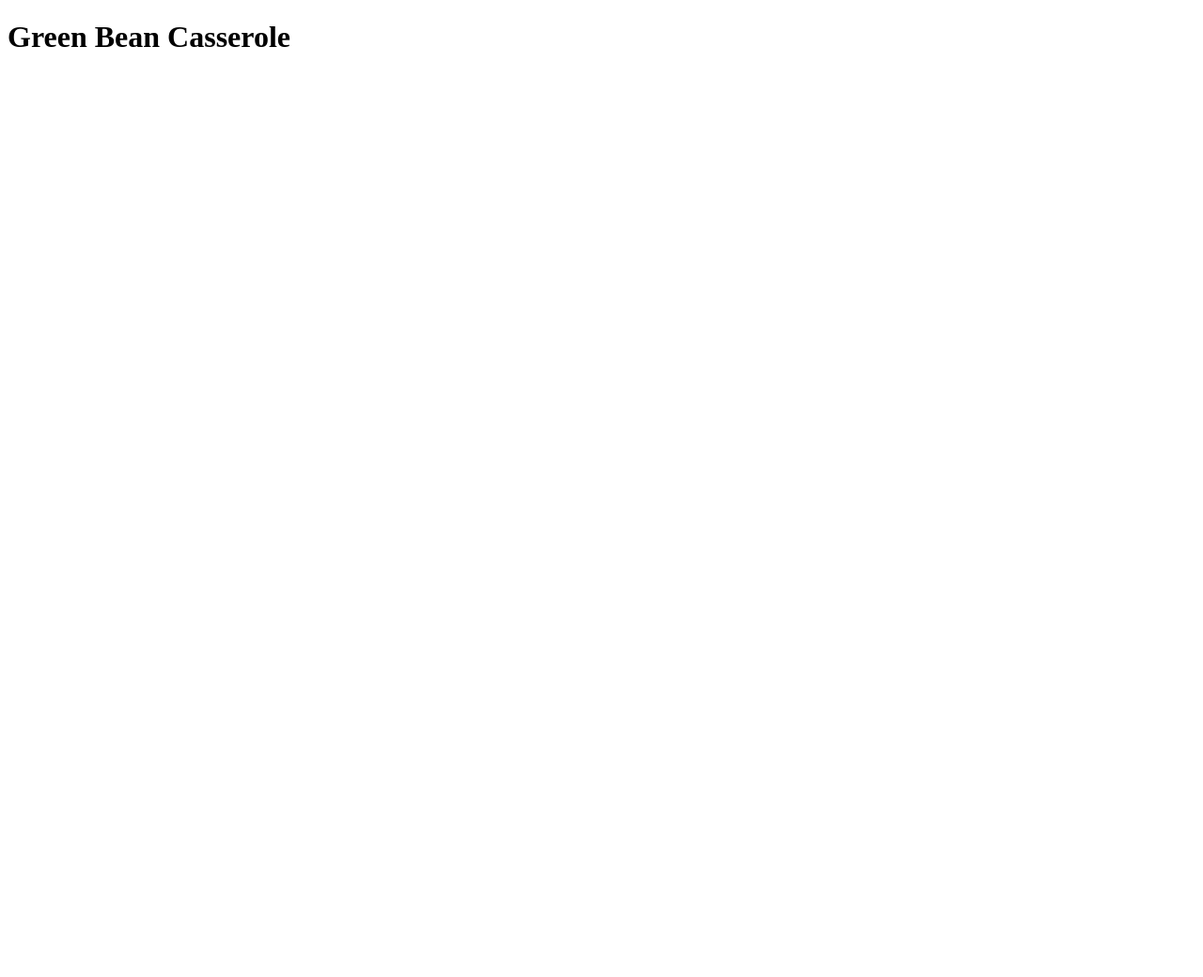
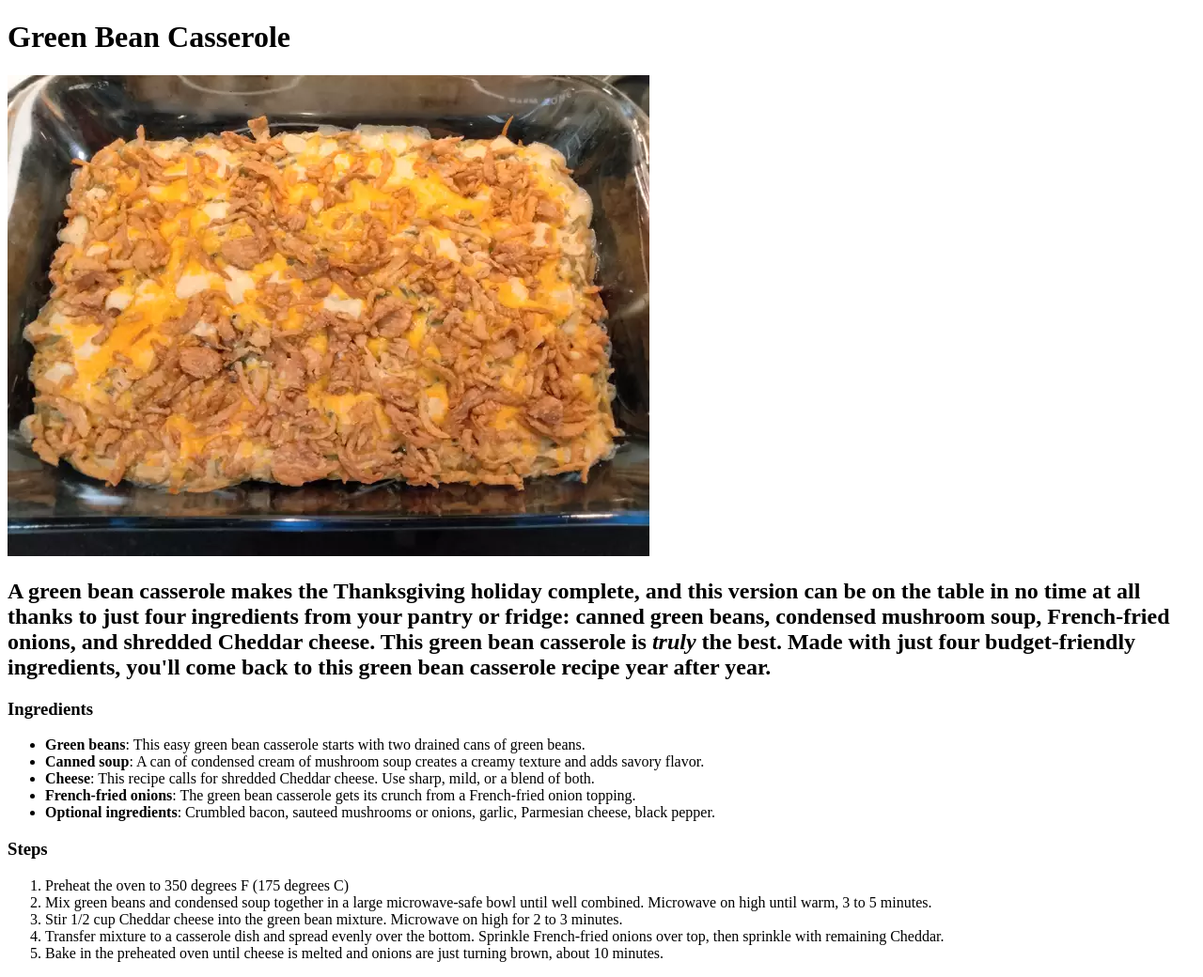
Before and after one commit to blancomeow763/odin-recipes, a plain HTML site: page recipes/green_bean_casserole.html in a window 1280 px wide. Shown: the whole page at 94% size. Before the commit the page ends 800 px from the top, so only its background shows below. Drawn offline with Linux system fonts and the light colour scheme.

Commit message:
add greenbeancasserole.html and related image

```diff
--- a/recipes/green_bean_casserole.html
+++ b/recipes/green_bean_casserole.html
@@ -8,5 +8,26 @@
 </head>
 <body>
     <h1>Green Bean Casserole</h1>
+    <img src="../images/greenbeancasserole.webp" alt="Image of Green Bean Casserole">
+
+    <h2>A green bean casserole makes the Thanksgiving holiday complete, and this version can be on the table in no time at all thanks to just four ingredients from your pantry or fridge: canned green beans, condensed mushroom soup, French-fried onions, and shredded Cheddar cheese. This green bean casserole is <em>truly</em> the best. Made with just four budget-friendly ingredients, you'll come back to this green bean casserole recipe year after year.</h2>
+
+    <h3>Ingredients</h3>
+    <ul>
+        <li><strong>Green beans</strong>: This easy green bean casserole starts with two drained cans of green beans.</li>
+        <li><strong>Canned soup</strong>: A can of condensed cream of mushroom soup creates a creamy texture and adds savory flavor.</li>
+        <li><strong>Cheese</strong>: This recipe calls for shredded Cheddar cheese. Use sharp, mild, or a blend of both.</li>
+        <li><strong>French-fried onions</strong>: The green bean casserole gets its crunch from a French-fried onion topping.</li>
+        <li><strong>Optional ingredients</strong>: Crumbled bacon, sauteed mushrooms or onions, garlic, Parmesian cheese, black pepper.</li>
+    </ul>
+
+    <h3>Steps</h3>
+    <ol>
+        <li>Preheat the oven to 350 degrees F (175 degrees C)</li>
+        <li>Mix green beans and condensed soup together in a large microwave-safe bowl until well combined. Microwave on high until warm, 3 to 5 minutes.</li>
+        <li>Stir 1/2 cup Cheddar cheese into the green bean mixture. Microwave on high for 2 to 3 minutes.</li>
+        <li>Transfer mixture to a casserole dish and spread evenly over the bottom. Sprinkle French-fried onions over top, then sprinkle with remaining Cheddar.</li>
+        <li>Bake in the preheated oven until cheese is melted and onions are just turning brown, about 10 minutes.</li>
+    </ol>
 </body>
 </html>
```
Also changed, not shown: images/greenbeancasserole.webp (added).
